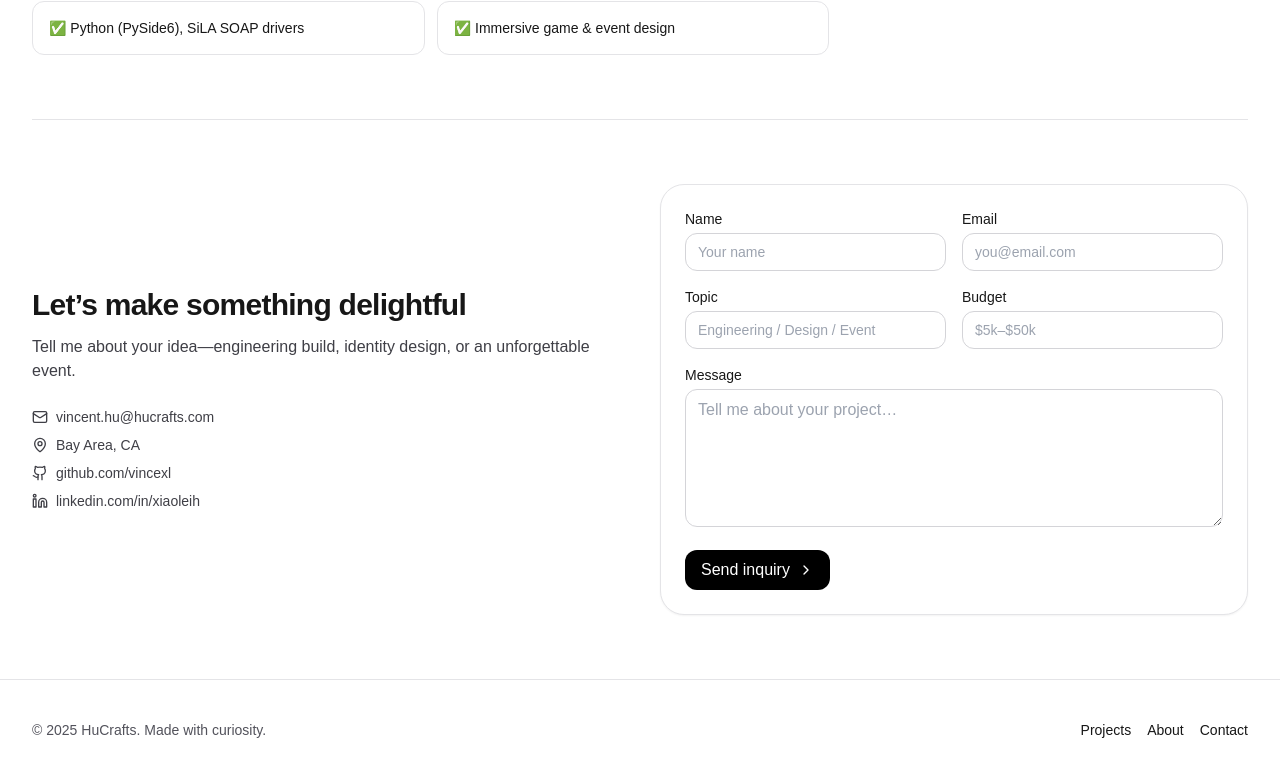
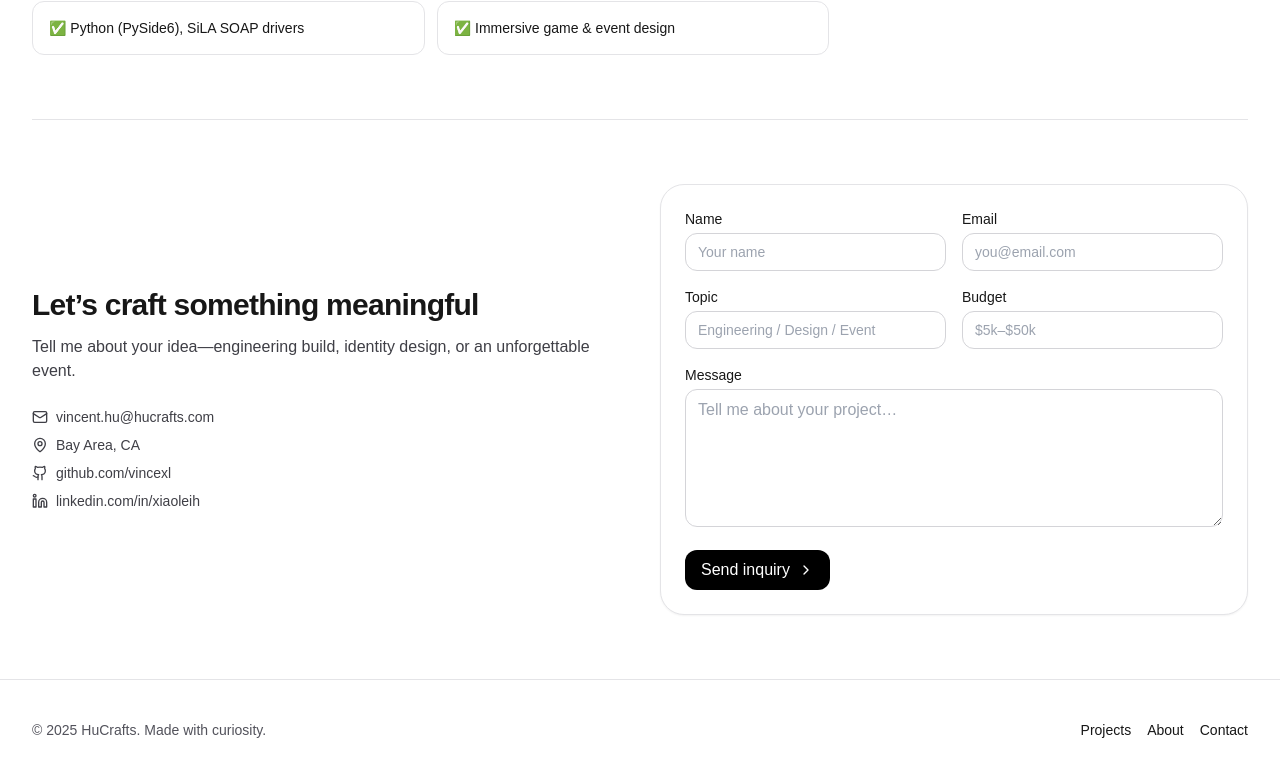
Before and after one commit to vincexl/hucrafts-website, a Next.js app: page / in a window 1280 px wide. Shown: the part 2264-3040 px from the top of the page. Built offline with nearby package versions, Linux system fonts and the light colour scheme.

Commit message:
update link

```diff
--- a/components/ContactForm.tsx
+++ b/components/ContactForm.tsx
@@ -6,7 +6,7 @@
 return (
 <div className="grid lg:grid-cols-2 gap-10 items-center">
 <div>
-<h2 className="text-2xl sm:text-3xl font-bold tracking-tight">Let’s make something delightful</h2>
+<h2 className="text-2xl sm:text-3xl font-bold tracking-tight">Let’s craft something meaningful</h2>
 <p className="mt-3 text-zinc-700">Tell me about your idea—engineering build, identity design, or an unforgettable event.</p>
 <ul className="mt-6 space-y-2 text-sm text-zinc-700">
 <li className="flex items-center gap-2"><Mail className="h-4 w-4"/> vincent.hu@hucrafts.com</li>
```
